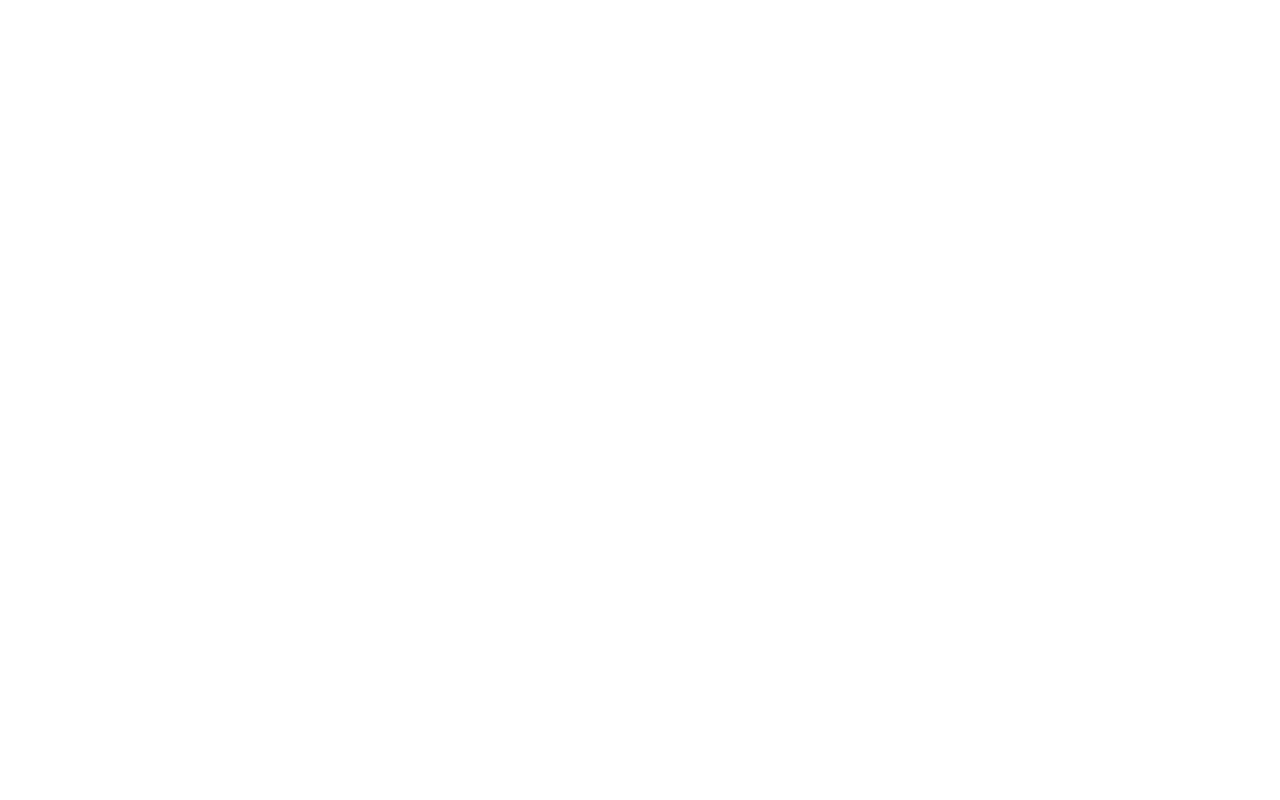
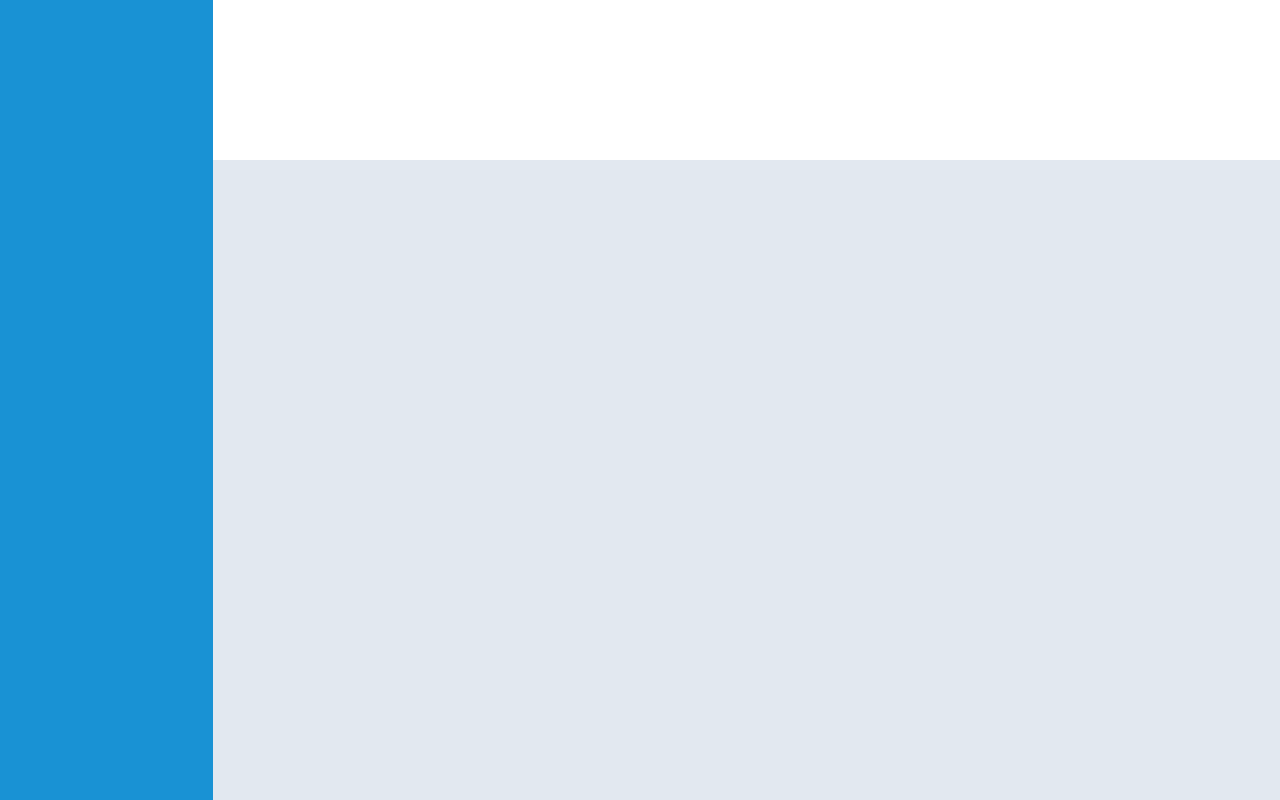
Before and after one commit to adrian-perez121/Admin-DashBoard, a plain HTML site: page index.html in a window 1280 px wide. Drawn offline with Linux system fonts and the light colour scheme.

Commit message:
Add basic scaffolding for header, sidebar, and content

```diff
--- a/index.html
+++ b/index.html
@@ -9,6 +9,12 @@
     <title>Admin Dashboard</title>
 </head>
 <body>
+<div class="main">
+    <div class="header"></div>
+    <div class="sidebar"> </div>
+    <div class="content"></div>
+
+</div>
 
 </body>
 </html>
--- a/styles.css
+++ b/styles.css
@@ -1,8 +1,34 @@
 * {
     box-sizing: border-box;
+}
+
+:root {
+    --side-bar-color: rgb(25,146,212);
+    --content-background-color: rgb(226,232,240);
 }
 
 body {
     margin: 0;
     padding: 0;
+    height: 100vh;
+    width: 100vw;
 }
+
+.main {
+    width: 100%;
+    height: 100%;
+    display: grid;
+    grid-template-columns: minmax(100px, 1fr) minmax(500px, 5fr);
+    grid-template-rows: minmax(100px, 1fr) minmax(400px, 4fr);
+}
+
+.sidebar {
+    background: var(--side-bar-color);
+    grid-column: 1 / 2;
+    grid-row: 1 / 5;
+    padding: max(20px, 10%);
+}
+
+.content{
+    background: var(--content-background-color);
+}
```
